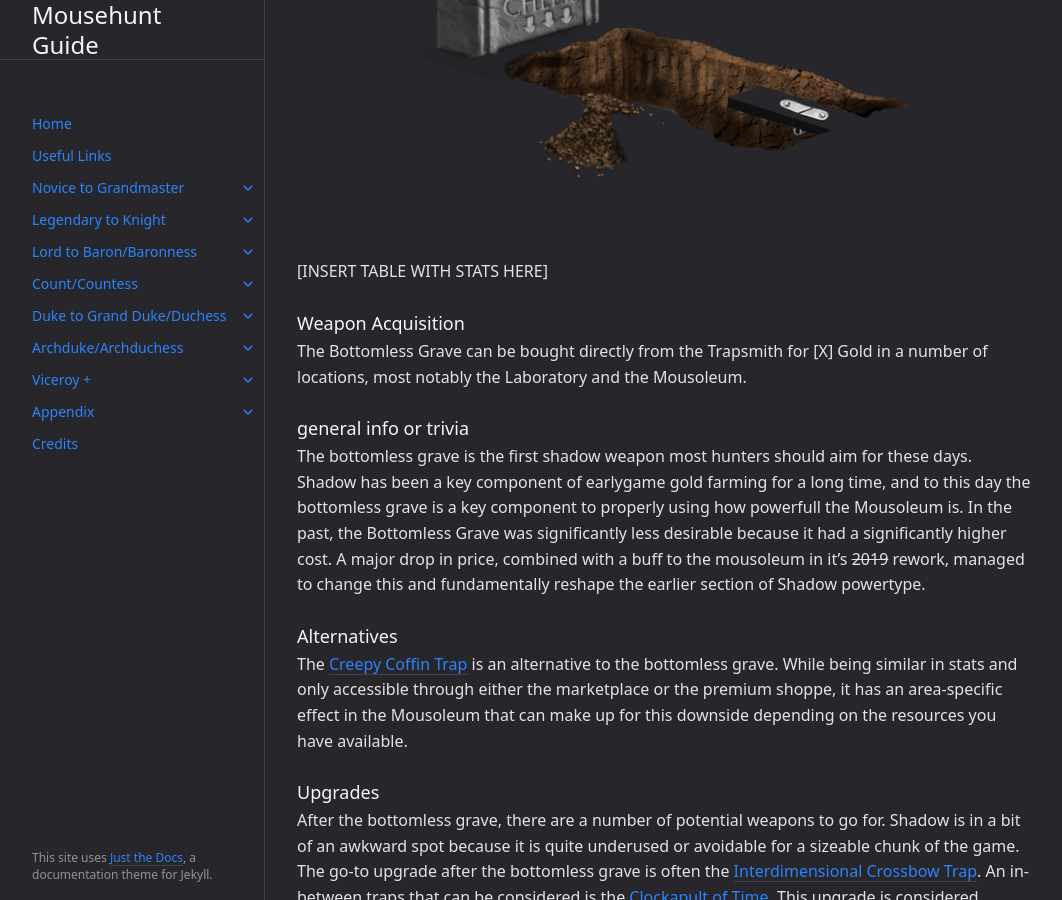
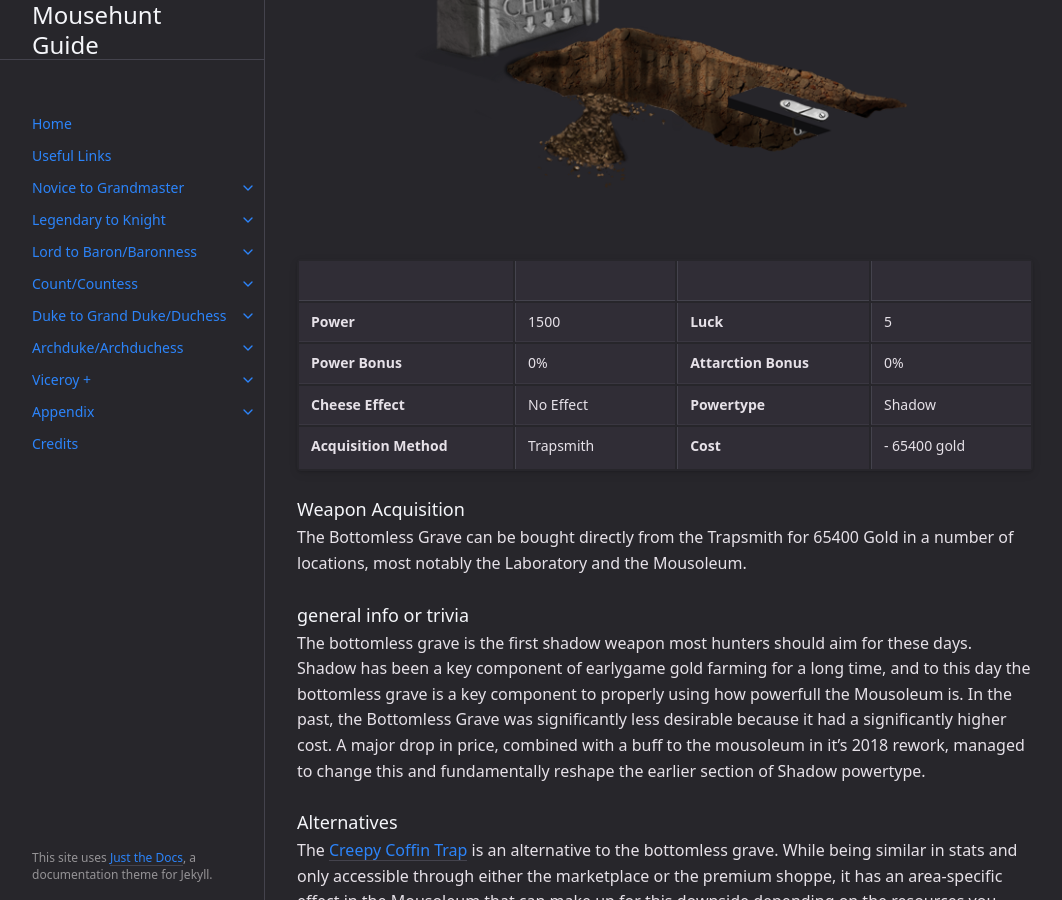
Before and after one commit to Neb-RS/mhbasics, a Jekyll site: the page built from appendix/weapons-per-powertype/shadow/bg.md, in a window 1280 px wide and 900 px high, scrolled down 641 px. Shown: the whole window, without its empty margins (107-1169 px from the left). Built offline with Jekyll 4.4.1, drawn with Linux system fonts in a browser that asks for light colours.

Commit message:
added table & minor changes to bg

```diff
--- a/appendix/weapons-per-powertype/shadow/bg.md
+++ b/appendix/weapons-per-powertype/shadow/bg.md
@@ -11,14 +11,19 @@ nav_order: 1
 
 <img src="/assets/images/bg.png" alt="Poo">
 
-[INSERT TABLE WITH STATS HERE]
+|||||
+|---|---|---|---|
+| __Power__ 	| 1500 	| __Luck__ 	| 5 	|
+| __Power Bonus__ 	| 0% 	|__Attarction Bonus__ 	| 0% 	|
+| __Cheese Effect__ 	| No Effect 	| __Powertype__ 	| Shadow 	|
+| __Acquisition Method__ 	| Trapsmith 	| __Cost__ 	| - 65400 gold 	|
 
 ### Weapon Acquisition
-The Bottomless Grave can be bought directly from the Trapsmith for [X] Gold in a number of locations, most notably the Laboratory and the Mousoleum.
+The Bottomless Grave can be bought directly from the Trapsmith for 65400 Gold in a number of locations, most notably the Laboratory and the Mousoleum.
 
 ### general info or trivia
 The bottomless grave is the first shadow weapon most hunters should aim for these days. Shadow has been a key component of earlygame gold farming for a long time, and to this day the bottomless grave is a key component to properly using how powerfull the Mousoleum is.
-In the past, the Bottomless Grave was significantly less desirable because it had a significantly higher cost. A major drop in price, combined with a buff to the mousoleum in it's ~~2019~~ rework, managed to change this and fundamentally reshape the earlier section of Shadow powertype.
+In the past, the Bottomless Grave was significantly less desirable because it had a significantly higher cost. A major drop in price, combined with a buff to the mousoleum in it's 2018 rework, managed to change this and fundamentally reshape the earlier section of Shadow powertype.
 
 ### Alternatives
 The [Creepy Coffin Trap](/appendix/weapons-per-powertype/shadow/coffin) is an alternative to the bottomless grave. While being similar in stats and only accessible through either the marketplace or the premium shoppe, it has an area-specific effect in the Mousoleum that can make up for this downside depending on the resources you have available.
```
